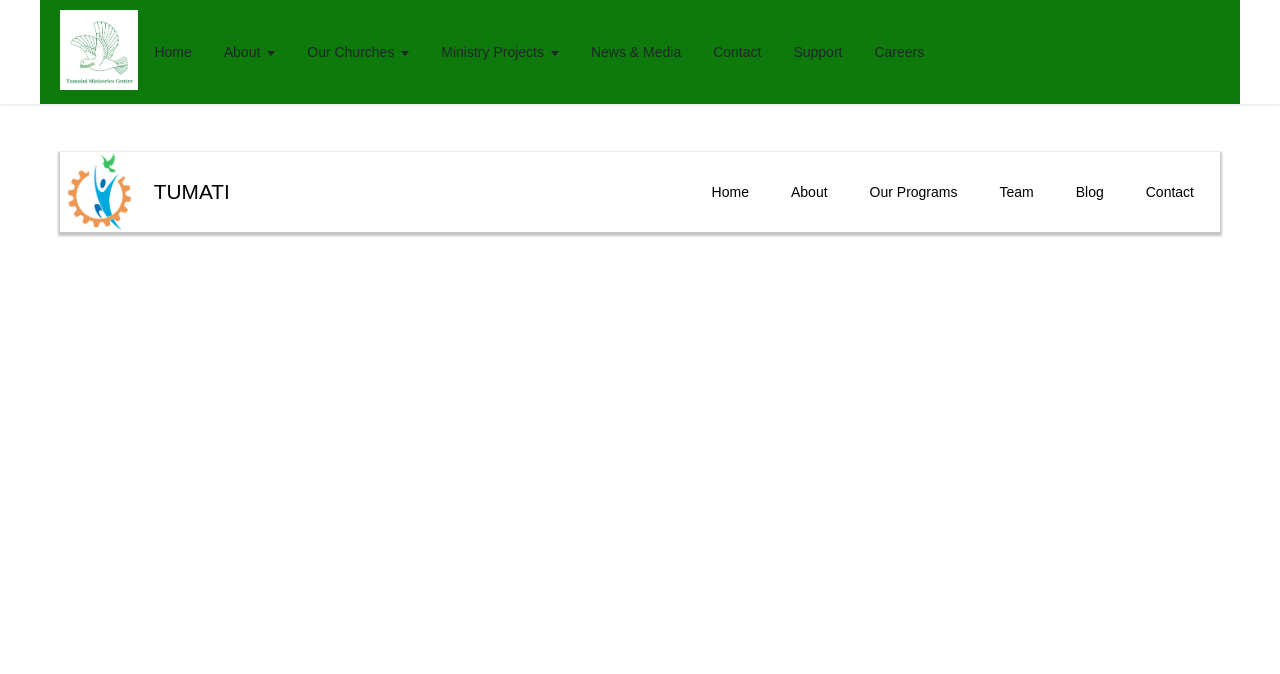
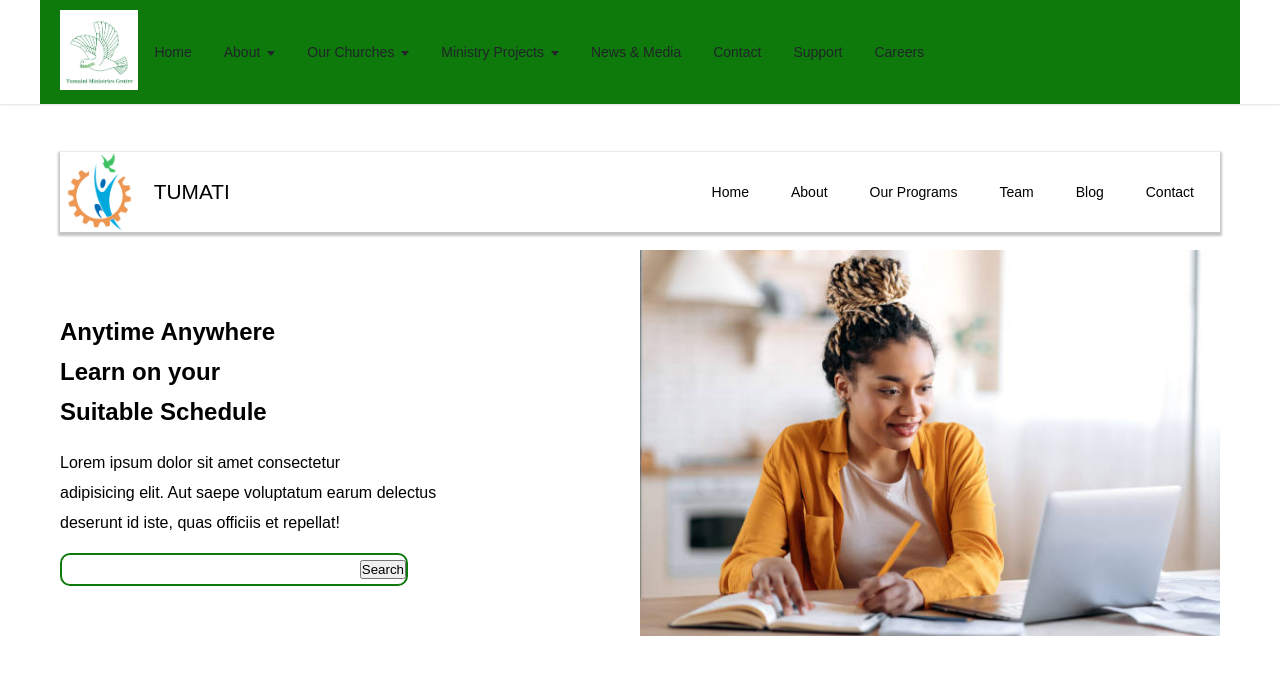
Before and after one commit to sylvia-boyani/hope-2, a React (Create React App) app: page /tumati in a window 1280 px wide. Shown: the top 674 px of the page. Built offline with nearby package versions, Linux system fonts and the light colour scheme.

Commit message:
done with hero-section layout

```diff
--- a/src/routes/Tumati.css
+++ b/src/routes/Tumati.css
@@ -0,0 +1,23 @@
+.hero__content h2 {
+    font-weight: 600;
+    line-height: 55px;
+  }
+
+  .hero__content {
+    padding-top: 80px;
+  }
+  .search input {
+    border: none;
+    outline: none;
+    padding: 7px 10%;
+  }
+
+  .search {
+    width: 60%;
+    border: 1px solid #17bf9d44;
+    display: flex;
+    justify-content: space-between;
+    align-items: center;
+    border-radius: 50px;
+    margin-top: 20px;
+  }
--- a/src/routes/Tumati.js
+++ b/src/routes/Tumati.js
@@ -1,11 +1,13 @@
 import React from 'react'
 import Nav from './tumati/nav'
+import HeroSection from './tumati/HeroSection'
 
 function Tumati() {
   return (
     <div>
       <div>
         <Nav />
+        <HeroSection />
       </div>
     </div>
 
--- a/src/routes/tumati/HeroSection.js
+++ b/src/routes/tumati/HeroSection.js
@@ -1,29 +1,38 @@
-import React from 'react'
-import tumatiHero from '../../assets/tumati-hero.jpeg'
-import { Container, Row, Col } from 'reactstrap'
+import React from "react";
+import { Container, Row, Col } from "reactstrap";
+import tumatiL from '../../assets/tumati-learn.jpg'
 import '../../routes/tumati/heroSection.css'
 
-function HeroSection() {
+
+const HeroSection = () => {
   return (
     <section>
       <Container>
         <Row>
-            <Col lg='6' md='6'>
-                <div className='hero_content'>
-                   <h2>Empowering the Boy-Child</h2>
-                   <p>Lorem Ipsum is simply dummy text of
-                    the printing and typesetting industry.
-                    Lorem Ipsum has been the industry's standard
-                    dummy text ever since the 1500s, when an
-                    unknown printer took a galley of type and
-                    scrambled it to make a type specimen book.
-                    </p>
-                </div>
-            </Col>
+          <Col lg="6" md="6" className="sm_container">
+            <div className="hero__content">
+              <h2 className="mb-4 hero__title">
+                Anytime Anywhere <br /> Learn on your <br /> Suitable Schedule
+              </h2>
+              <p className="mb-5">
+                Lorem ipsum dolor sit amet consectetur <br /> adipisicing elit.
+                Aut saepe voluptatum earum delectus <br /> deserunt id iste,
+                quas officiis et repellat!
+              </p>
+            </div>
+            <div className="search">
+              <input type="text" placeholder="Search" />
+              <button className="btn">Search</button>
+            </div>
+          </Col>
+
+          <Col lg="6" md="6">
+            <img src={tumatiL} alt="" className="hero__img" />
+          </Col>
         </Row>
       </Container>
     </section>
-  )
-}
+  );
+};
 
-export default HeroSection
+export default HeroSection;
--- a/src/routes/tumati/heroSection.css
+++ b/src/routes/tumati/heroSection.css
@@ -0,0 +1,38 @@
+.hero__content h2 {
+    font-weight: 600;
+    line-height: 40px;
+  }
+
+  .hero__content {
+    padding-top: 80px;
+  }
+  .search input {
+    border: none;
+    outline: none;
+    padding: 7px 10%;
+  }
+
+  .search {
+    width: 60%;
+    border: 2px solid #0d7a0b;
+    display: flex;
+    justify-content: space-between;
+    align-items: center;
+    border-radius: 10px;
+    margin-top: 15px;
+  }
+
+  .hero__img{
+    width: 50%;
+    max-height: 400px;
+    float: right;
+    object-fit: contain;
+    margin-top: -21rem;
+
+  }
+
+  .sm_container{
+    /* border: solid red; */
+    width: 50%;
+
+  }
```
Also changed, not shown: src/assets/tumati-learn.jpg (added).
